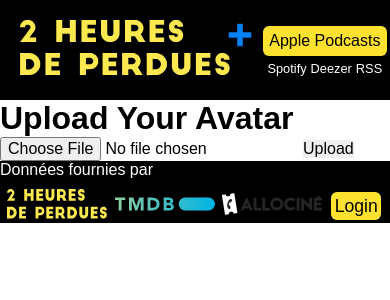
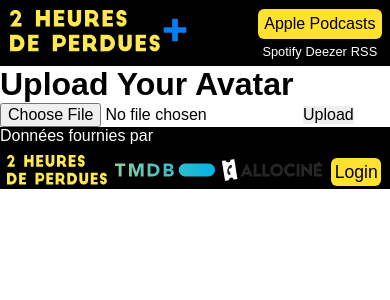
Before and after one commit to sthiefaine/2hdp, a Next.js app: page /avatar/upload in a window 390 px wide. Shown: the top 300 px of the page. Built offline with nearby package versions, Linux system fonts and the light colour scheme; no server answers.

Commit message:
feat(header): css for hyper small screen

```diff
--- a/components/Header/header.module.css
+++ b/components/Header/header.module.css
@@ -48,6 +48,20 @@
   filter: brightness(1.5);
 }
 
+@media screen and (max-width: 800px) {
+  .header__logo {
+    font-size: 1.2rem;
+    margin: 5px;
+    padding: 5px;
+    width: 150px;
+    height: 42px;
+  }
+  .header a::after {
+    top: 20px;
+    left: 165px;
+  }
+}
+
 .header__social {
   display: flex;
   flex-direction: row;
@@ -65,6 +79,7 @@
   flex-direction: column;
   align-items: center;
   justify-content: center;
+  padding: 5px;
 }
 
 .header__links__options > a {
```
